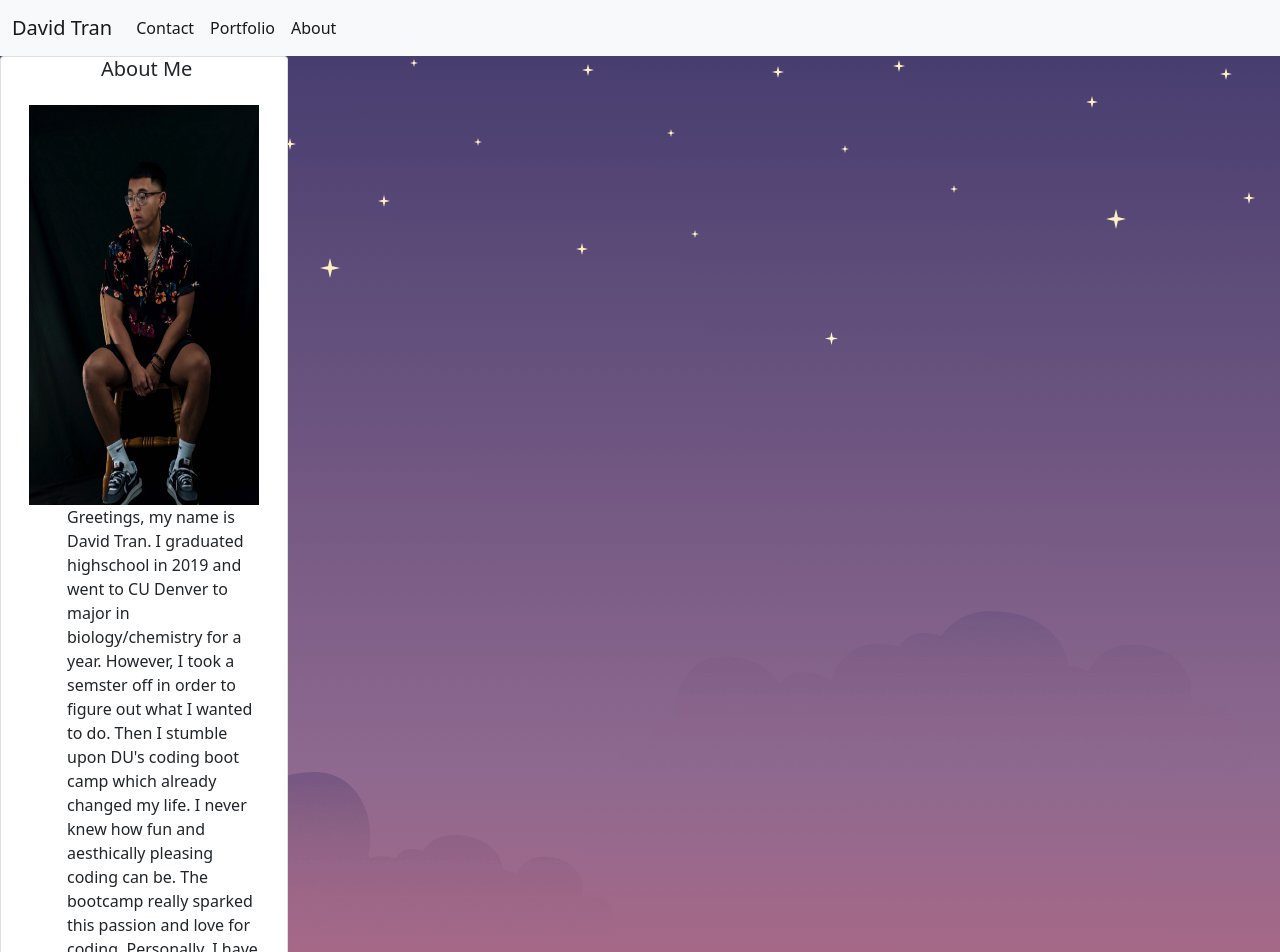
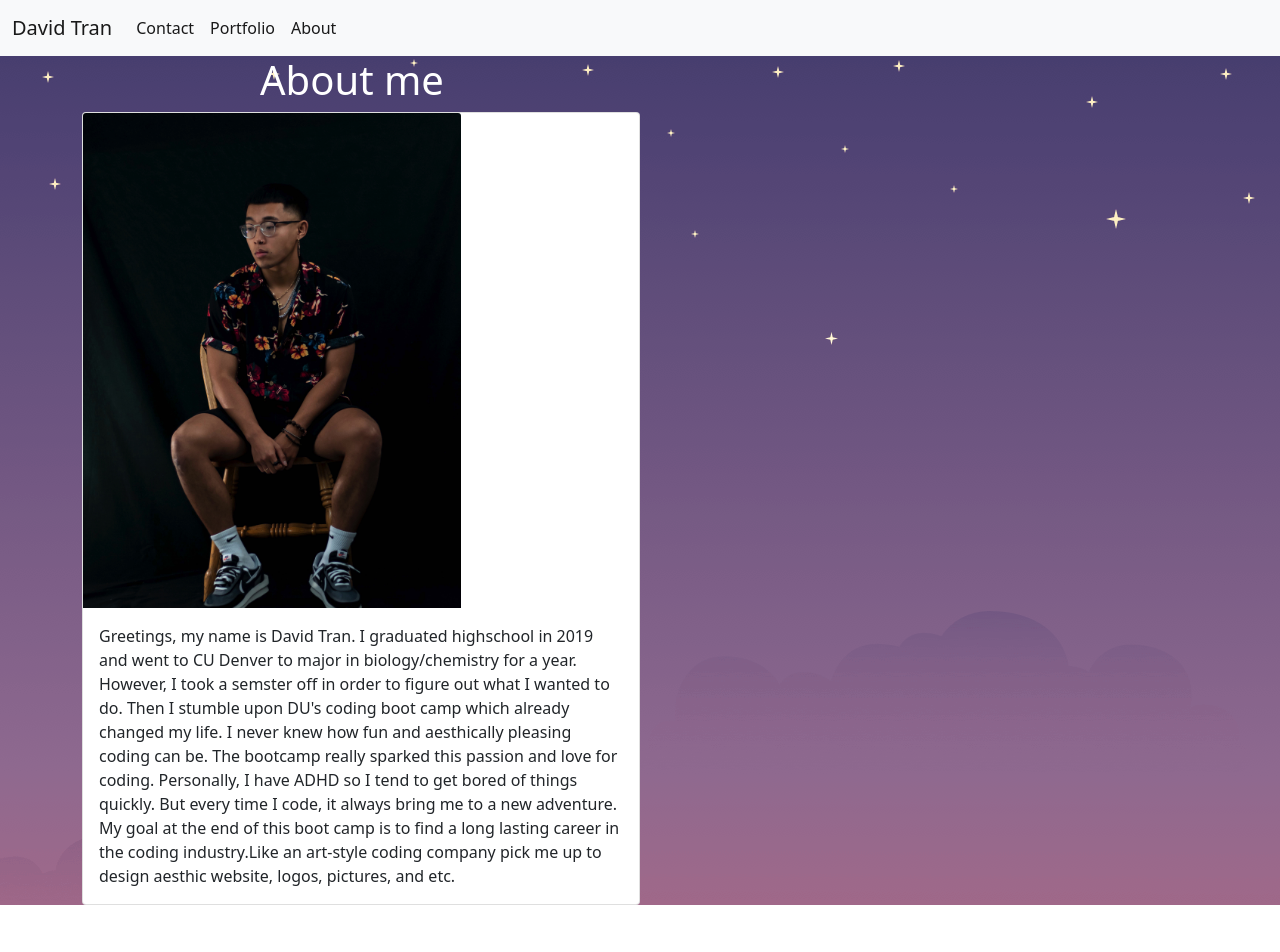
Before and after one commit to DavidTran303/portfolio, a plain HTML site: page index.html in a window 1280 px wide. Shown: the top 952 px of the page. After the commit the page ends 905 px from the top, so only its background shows below. Drawn offline with nearby package versions, Linux system fonts and the light colour scheme.

Commit message:
remade a new code

```diff
--- a/index.html
+++ b/index.html
@@ -32,28 +32,33 @@
 <!-- end of nav bar -->
 
 <!-- beginning of About Me -->
-<div class="card" style="width: 18rem;">
-    <h5 class="about-me" style="padding-left: 100px;">About Me</h5>
-<section class="card-body">
-
-    <div class="card-text">
-        <div class="container">
-            <div class="row">
-                <img src="./myimages/aboutme.jpeg" height="400px" width="400px" style="float:right" class="card-img-top" alt="...">
-                <div id="float"></div>
-                <div class="col-sm-18" style="padding-left:50px">
-                    <p1> Greetings, my name is David Tran. I graduated highschool in 2019 and went to CU Denver to major in biology/chemistry for a year. However, I took a semster off in order to figure out what I wanted to do. Then I stumble upon DU's coding boot camp which already changed my life. I never knew how fun and aesthically pleasing coding can be. The bootcamp really sparked this passion and love for coding. Personally, I have ADHD so I tend to get bored of things quickly. But every time I code, it always bring me to a new adventure. </p1>
-                </div>
-            </div>
-            <div class="row">
-                <div class="col-sm-18" style="padding-left:50px">
-                    <p2> My goal at the end of this boot camp is to find a long lasting career in the coding industry. Like an art-style coding company pick me up to design aesthic website, logos, pictures, and etc.</2p>
+<h1 class="card-title1">About me</h1>
+<div class="container">
+    <div class="row">
+        <div class="col">
+            <div class="card bootstrap-card" style="width: 50%;">
+                <img class="card-img-top" src="./myimages/aboutme.jpeg" alt="Card image cap">
+                <div class="card-body">
+                    <p1 class="card-text1">Greetings, my name is David Tran. I graduated highschool in 2019 and went
+                    to CU Denver to major in biology/chemistry for a year. However, I took a semster off in
+                    order to figure out what I wanted to do. Then I stumble upon DU's coding boot camp which
+                    already changed my life. I never knew how fun and aesthically pleasing coding can be. The
+                    bootcamp really sparked this passion and love for coding. Personally, I have ADHD so I tend
+                    to get bored of things quickly. But every time I code, it always bring me to a new
+                    adventure.</p1>
+                    <div class="col">
+                        <p2 class="aboutmep2"> My goal at the end of this boot camp is to find a long lasting career in the coding industry.Like an art-style coding company pick me up to design aesthic website, logos, pictures, and etc.</p2>
+                    </div>
                 </div>
             </div>
         </div>
     </div>
+</div>
 
-</section>
-</div>
+
+
+
+
+
 </body>
 </html>
--- a/indexstyle.css
+++ b/indexstyle.css
@@ -1,20 +1,6 @@
 body {
   background-image: url("./myimages/background.png");
   height: 100 px;
-}
-
-#container {
-  width: 400px;
-}
-
-#float {
-  width: 400px;
-  float: right;
-  text-align: right;
-}
-
-p1 {
-  float: right;
 }
 
 .contact-form {
@@ -34,5 +20,20 @@ div.line {
 }
 
 img {
-  max-width: 60%;
+  max-width: 68%;
 }
+
+/* beginning of about me css style */
+.card-title1 {
+  text-align: center;
+  padding-right: 45%;
+  color: white;
+}
+.card bootstrap-card {
+  max-height: 100%;
+  max-width: 100%;
+}
+
+.aboutmep2 {
+  word-wrap: break-word;
+}
```
Also changed, not shown: copyindex.html (added, +34 -0 lines).
